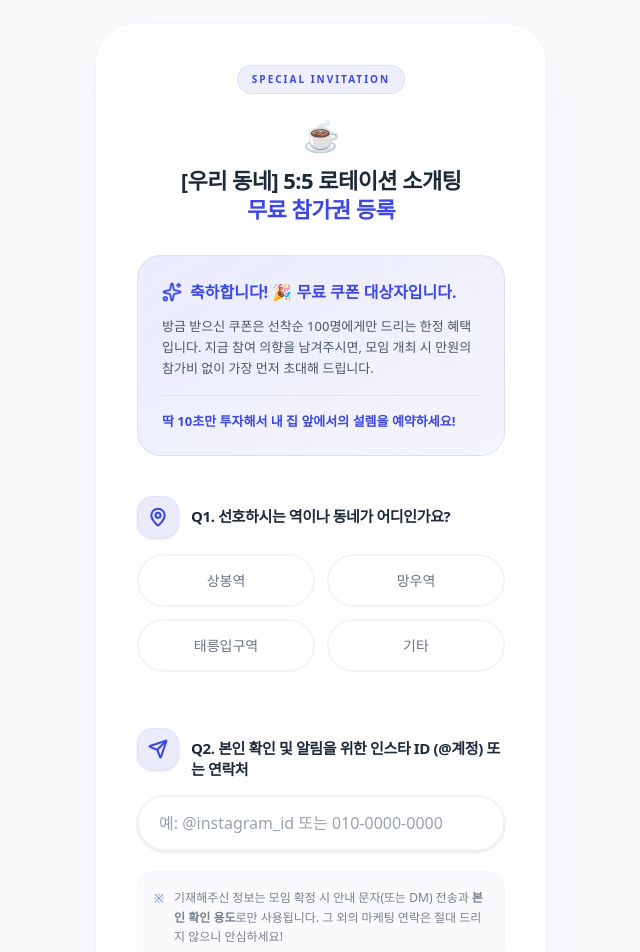
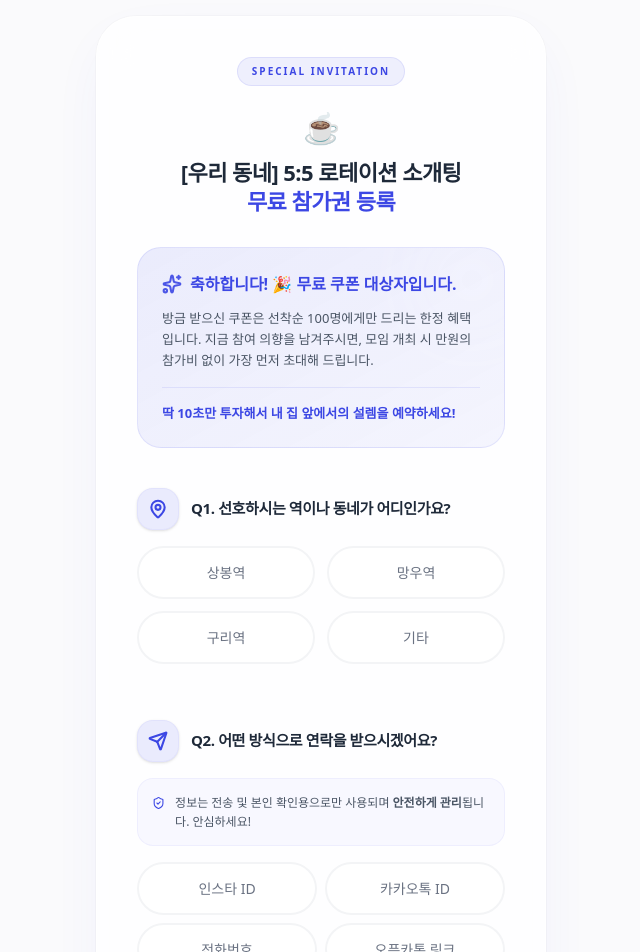
Before and after one commit to WooHyucks/rotation-blind-date-demo, a Next.js app: page / in a window 1280 px wide. Shown: the top 952 px of the page, without its empty margins (319-959 px from the left). Built offline with nearby package versions, Linux system fonts and the light colour scheme.

Commit message:
fix:연락 등록 방식 수정

```diff
--- a/package.json
+++ b/package.json
@@ -9,6 +9,7 @@
     "lint": "eslint"
   },
   "dependencies": {
+    "@amplitude/analytics-browser": "^2.36.7",
     "jose": "^6.2.1",
     "jsonwebtoken": "^9.0.3",
     "lucide-react": "^0.577.0",
--- a/src/app/page.tsx
+++ b/src/app/page.tsx
@@ -1,35 +1,98 @@
 "use client";
 
-import { useState, Suspense } from 'react';
+import { useState, Suspense, useEffect } from 'react';
 import { useSearchParams } from 'next/navigation';
-import { Coffee, MapPin, Sparkles, Send, CheckCircle2, Heart } from 'lucide-react';
+import { Coffee, MapPin, Sparkles, Send, CheckCircle2, Heart, ShieldCheck } from 'lucide-react';
+import * as amplitude from '@amplitude/analytics-browser';
 
 function HomeContent() {
   const [isSubmitted, setIsSubmitted] = useState(false);
   const [isLoading, setIsLoading] = useState(false);
   const [station, setStation] = useState('');
   const [otherStation, setOtherStation] = useState('');
-  const [contact, setContact] = useState('');
+  const [contactMethod, setContactMethod] = useState('');
+  const [contactValue, setContactValue] = useState('');
   const [ageGroup, setAgeGroup] = useState('');
   const [gender, setGender] = useState('');
-  const [isFocused, setIsFocused] = useState(false);
+
 
   const searchParams = useSearchParams();
   const source = searchParams.get('source') || 'flyer';
 
-  const stations = ['상봉역', '망우역', '태릉입구역', '기타'];
+  useEffect(() => {
+    amplitude.init('c38ab7ef5ec1b252254c304b37591477');
+
+    let customUserId = localStorage.getItem('amplitude_user_id');
+    if (!customUserId) {
+      const hasQueryString = window.location.search.length > 1; // 쿼리스트링 존재 여부
+      const randomNum = Math.floor(1000 + Math.random() * 9000);
+      customUserId = hasQueryString ? `당근유저_${randomNum}` : `일반유저_${randomNum}`;
+      localStorage.setItem('amplitude_user_id', customUserId);
+    }
+
+    amplitude.setUserId(customUserId);
+    amplitude.track('Page_View', { source: source });
+  }, [source]);
+
+  const stations = ['상봉역', '망우역', '구리역', '기타'];
   const ages = ['20대 초중반', '20대 후반', '30대 초반', '30대 중후반'];
   const genders = ['남성', '여성'];
+  const contactMethods = [
+    { id: 'instagram', label: '인스타 ID', placeholder: '예: @instagram_id' },
+    { id: 'kakao', label: '카카오톡 ID', placeholder: '예: kakao_id' },
+    { id: 'phone', label: '전화번호', placeholder: '예: 010-0000-0000' },
+    { id: 'openkakao', label: '오픈카톡 링크', placeholder: '예: https://open.kakao.com/o/...' },
+  ];
+
+
+  const handleSelectStation = (val: string) => {
+    setStation(val);
+    amplitude.track('Select_Station', { value: val });
+  };
+
+  const handleSelectContactMethod = (val: string) => {
+    setContactMethod(val);
+    setContactValue('');
+    amplitude.track('Select_ContactMethod', { value: val });
+  };
+
+  const handleSelectAge = (val: string) => {
+    setAgeGroup(val);
+    amplitude.track('Select_AgeGroup', { value: val });
+  };
+
+  const handleSelectGender = (val: string) => {
+    setGender(val);
+    amplitude.track('Select_Gender', { value: val });
+  };
 
   const handleSubmit = async (e: React.FormEvent) => {
     e.preventDefault();
+    const selectedLocation = station === '기타' ? otherStation : station;
+    const isValidContact = contactValue.trim();
 
-    const selectedLocation = station === '기타' ? otherStation : station;
-
-    if (!selectedLocation || !contact || !ageGroup || !gender) {
-      alert("모든 항목을 선택 및 입력해주세요.");
+    if (!selectedLocation || !isValidContact || !ageGroup || !gender) {
+      alert("모든 항목을 입력 및 선택해주세요.");
+      amplitude.track('Submit_Form_Fail_Validation', {
+        reason: 'fields_missing',
+        station: !!station,
+        contactMethod: !!contactMethod,
+        contactValue: !!contactValue.trim(),
+        ageGroup: !!ageGroup,
+        gender: !!gender
+      });
       return;
     }
+
+    const contactString = `[${contactMethod}] ${contactValue.trim()}`;
+
+    amplitude.track('Submit_Form_Attempt', {
+      location: selectedLocation,
+      contactMethod: contactMethod,
+      ageGroup: ageGroup,
+      gender: gender,
+      source: source
+    });
 
     setIsLoading(true);
 
@@ -38,12 +101,11 @@ function HomeContent() {
         method: 'POST',
         headers: {
           'Content-Type': 'application/json',
-          // 임시 Authorization 헤더 추가 (실제 Supabase anon key로 교체 필요할 수 있음)
           'Authorization': `Bearer ${process.env.NEXT_PUBLIC_SUPABASE_ANON_KEY || 'dummy_token_for_now'}`,
         },
         body: JSON.stringify({
           location: selectedLocation,
-          contact,
+          contact: contactString,
           age_group: ageGroup,
           gender: gender,
           source: source,
@@ -55,12 +117,21 @@ function HomeContent() {
       if (!response.ok) {
         if (response.status === 409) {
           alert('이미 신청된 연락처입니다.');
+          amplitude.track('Submit_Form_Fail', { reason: 'conflict', status: 409 });
         } else {
           alert(data.error || '오류가 발생했습니다. 다시 시도해주세요.');
+          amplitude.track('Submit_Form_Fail', { reason: 'api_error', error: data.error, status: response.status });
         }
         return;
       }
 
+      amplitude.track('Submit_Form_Success', {
+        location: selectedLocation,
+        contactMethod: contactMethod,
+        ageGroup: ageGroup,
+        gender: gender,
+        source: source
+      });
       setIsSubmitted(true);
     } catch (error) {
       alert('네트워크 오류가 발생했습니다. 잠시 후 다시 시도해주세요.');
@@ -71,10 +142,10 @@ function HomeContent() {
 
   if (isSubmitted) {
     return (
-      <div className="min-h-screen bg-[#fafafc] flex items-center justify-center p-4 font-sans relative overflow-hidden">
+      <div className="min-h-screen bg-white sm:bg-[#fafafc] flex items-center justify-center sm:p-4 font-sans relative overflow-hidden">
         <div className="absolute top-1/2 left-1/2 -translate-x-1/2 -translate-y-1/2 w-[300px] h-[300px] bg-[#3c47e4]/10 rounded-full blur-[80px]" />
 
-        <div className="w-full max-w-[450px] bg-white border border-gray-100/50 rounded-[2.5rem] p-8 md:p-12 shadow-[0_20px_40px_-15px_rgba(60,71,228,0.1)] relative z-10 animate-in zoom-in-95 duration-500">
+        <div className="w-full max-w-[450px] bg-white border-0 sm:border border-gray-100/50 rounded-none sm:rounded-[2.5rem] p-6 sm:p-12 shadow-none sm:shadow-[0_20px_40px_-15px_rgba(60,71,228,0.1)] relative z-10 animate-in zoom-in-95 duration-500 min-h-screen sm:min-h-fit flex flex-col justify-center">
           <div className="flex flex-col items-center justify-center text-center space-y-6 py-10">
             <div className="w-20 h-20 bg-[#3c47e4]/10 rounded-full flex items-center justify-center mb-2 animate-in slide-in-from-bottom-4 duration-700">
               <CheckCircle2 className="w-10 h-10 text-[#3c47e4]" />
@@ -94,14 +165,14 @@ function HomeContent() {
   }
 
   return (
-    <div className="min-h-screen bg-[#fafafc] flex items-center justify-center p-4 sm:p-6 font-sans relative overflow-hidden selection:bg-[#3c47e4]/20 selection:text-[#3c47e4]">
+    <div className="min-h-screen bg-white sm:bg-[#fafafc] flex items-center justify-center sm:p-4 font-sans relative overflow-hidden selection:bg-[#3c47e4]/20 selection:text-[#3c47e4]">
       {/* Premium Background Glow Effect */}
       <div className="absolute top-0 left-1/2 -translate-x-1/2 w-full max-w-[600px] h-[500px] bg-gradient-to-b from-[#3c47e4]/5 to-transparent blur-3xl rounded-[2.5rem] -z-10 pointer-events-none"></div>
 
-      <div className="w-full max-w-[450px] relative z-10 w-full animate-in fade-in slide-in-from-bottom-4 duration-500">
+      <div className="w-full max-w-[450px] relative z-10 animate-in fade-in sm:slide-in-from-bottom-4 duration-500 min-h-screen sm:min-h-fit flex flex-col">
 
         {/* Main Content Card */}
-        <div className="bg-white/80 backdrop-blur-xl border border-white rounded-[2.5rem] p-6 md:p-10 shadow-[0_20px_60px_-15px_rgba(60,71,228,0.08)] ring-1 ring-black/[0.02]">
+        <div className="bg-white/95 sm:bg-white/80 backdrop-blur-xl border-0 sm:border border-white/40 rounded-none sm:rounded-[2.5rem] p-5 sm:p-10 shadow-none sm:shadow-[0_20px_60px_-15px_rgba(60,71,228,0.08)] ring-0 sm:ring-1 ring-black/[0.02] flex-grow flex flex-col justify-center">
 
           {/* Header Section */}
           <div className="mb-10 text-center flex flex-col items-center">
@@ -160,7 +231,7 @@ function HomeContent() {
                       name="station"
                       value={s}
                       checked={station === s}
-                      onChange={(e) => setStation(e.target.value)}
+                      onChange={(e) => handleSelectStation(e.target.value)}
                       className="hidden"
                     />
                     <span className="text-[14px] z-10">{s}</span>
@@ -187,30 +258,63 @@ function HomeContent() {
             {/* Q2. Contact Info */}
             <div className="space-y-4">
               <label className="flex gap-3 text-[15px] font-bold text-gray-800 items-start">
-                <div className="bg-[#3c47e4]/10 p-2.5 rounded-2xl h-fit shadow-sm border border-[#3c47e4]/5">
+                <div className="bg-[#3c47e4]/10 p-2.5 rounded-2xl h-fit shadow-sm border border-[#3c47e4]/5 flex-shrink-0">
                   <Send className="w-5 h-5 text-[#3c47e4]" strokeWidth={2.5} />
                 </div>
-                <span className="mt-2.5 tracking-tight leading-snug">Q2. 본인 확인 및 알림을 위한 인스타 ID (@계정) 또는 연락처</span>
+                <div className="mt-2.5 tracking-tight leading-snug">
+                  <span>Q2. 어떤 방식으로 연락을 받으시겠어요?</span>
+                </div>
               </label>
-              <div className="mt-4 relative group">
-                <input
-                  type="text"
-                  placeholder="예: @instagram_id 또는 010-0000-0000"
-                  className="w-full rounded-full border-2 border-gray-100 bg-white px-5 py-3.5 shadow-sm text-base focus:outline-none focus:border-[#3c47e4] transition-all duration-300 font-medium text-gray-800 placeholder-gray-400 z-10 relative"
-                  value={contact}
-                  onChange={(e) => setContact(e.target.value)}
-                  onFocus={() => setIsFocused(true)}
-                  onBlur={() => setIsFocused(false)}
-                  required
-                />
 
-                <div className={`mt-4 bg-[#fafafc] p-4 rounded-2xl border border-gray-100 transition-all duration-500 ease-out transform ${isFocused ? 'translate-y-0 opacity-100' : 'translate-y-1 opacity-90'}`}>
-                  <p className="text-[12px] text-gray-500 leading-relaxed font-medium flex gap-2.5">
-                    <span className="text-[#3c47e4] mt-[1px] opacity-80">※</span>
-                    <span>기재해주신 정보는 모임 확정 시 안내 문자(또는 DM) 전송과 <strong>본인 확인 용도</strong>로만 사용됩니다. 그 외의 마케팅 연락은 절대 드리지 않으니 안심하세요!</span>
-                  </p>
+              {/* 안심 문구 디자인 */}
+              <div className="bg-[#3c47e4]/[0.03] p-3.5 rounded-2xl border border-[#3c47e4]/5 flex items-start gap-2.5 transition-all duration-300">
+                <ShieldCheck className="w-4 h-4 text-[#3c47e4] mt-0.5" />
+                <p className="text-[12px] text-gray-600 font-medium leading-[1.6]">
+                  정보는 전송 및 본인 확인용으로만 사용되며 <strong>안전하게 관리</strong>됩니다. 안심하세요!
+                </p>
+              </div>
+
+              {/* Contact Method Selection Grid */}
+              <div className="grid grid-cols-2 gap-2 mt-4">
+                {contactMethods.map((m) => (
+                  <label
+                    key={m.id}
+                    className={`relative flex items-center justify-center text-center cursor-pointer rounded-full border-2 px-3 py-3.5 transition-all duration-300 font-medium select-none touch-manipulation flex-grow ${
+                      contactMethod === m.id
+                        ? 'border-[#3c47e4] bg-[#3c47e4]/[0.03] text-[#3c47e4] shadow-[0_8px_16px_-6px_rgba(60,71,228,0.2)]'
+                        : 'border-gray-100 bg-white text-gray-500 hover:border-gray-200 hover:shadow-sm'
+                    }`}
+                  >
+                    <input
+                      type="radio"
+                      name="contactMethod"
+                      value={m.id}
+                      checked={contactMethod === m.id}
+                      onChange={(e) => handleSelectContactMethod(e.target.value)}
+                      className="hidden"
+                    />
+                    <span className="text-[13px] sm:text-[14px] z-10">{m.label}</span>
+                    {contactMethod === m.id && (
+                      <div className="absolute inset-0 rounded-full bg-[#3c47e4]/5 animate-in zoom-in-50 duration-300" />
+                    )}
+                  </label>
+                ))}
+              </div>
+
+              {/* Conditional Input based on selection */}
+              {contactMethod && (
+                <div className="mt-3 animate-in fade-in slide-in-from-top-2 duration-300">
+                  <input
+                    type="text"
+                    placeholder={contactMethods.find(m => m.id === contactMethod)?.placeholder}
+                    className="w-full rounded-full border-2 border-gray-100 bg-white px-5 py-3.5 shadow-sm text-base focus:outline-none focus:border-[#3c47e4] transition-all duration-300 font-medium text-gray-800 placeholder-gray-400"
+                    value={contactValue}
+                    onChange={(e) => setContactValue(e.target.value)}
+                    onBlur={() => contactValue.trim() && amplitude.track('Type_ContactValue_Blur', { method: contactMethod, length: contactValue.trim().length })}
+                    required
+                  />
                 </div>
-              </div>
+              )}
             </div>
 
             {/* Q3. Age */}
@@ -239,7 +343,7 @@ function HomeContent() {
                       name="age"
                       value={a}
                       checked={ageGroup === a}
-                      onChange={(e) => setAgeGroup(e.target.value)}
+                      onChange={(e) => handleSelectAge(e.target.value)}
                       className="hidden"
                     />
                     <span className="text-[13px] sm:text-[14px] z-10">{a}</span>
@@ -276,7 +380,7 @@ function HomeContent() {
                       name="gender"
                       value={g}
                       checked={gender === g}
-                      onChange={(e) => setGender(e.target.value)}
+                      onChange={(e) => handleSelectGender(e.target.value)}
                       className="hidden"
                     />
                     <span className="text-[14px] z-10">{g}</span>
```
Also changed, not shown: 1 other file (tests, documents, lock files or other folders).
